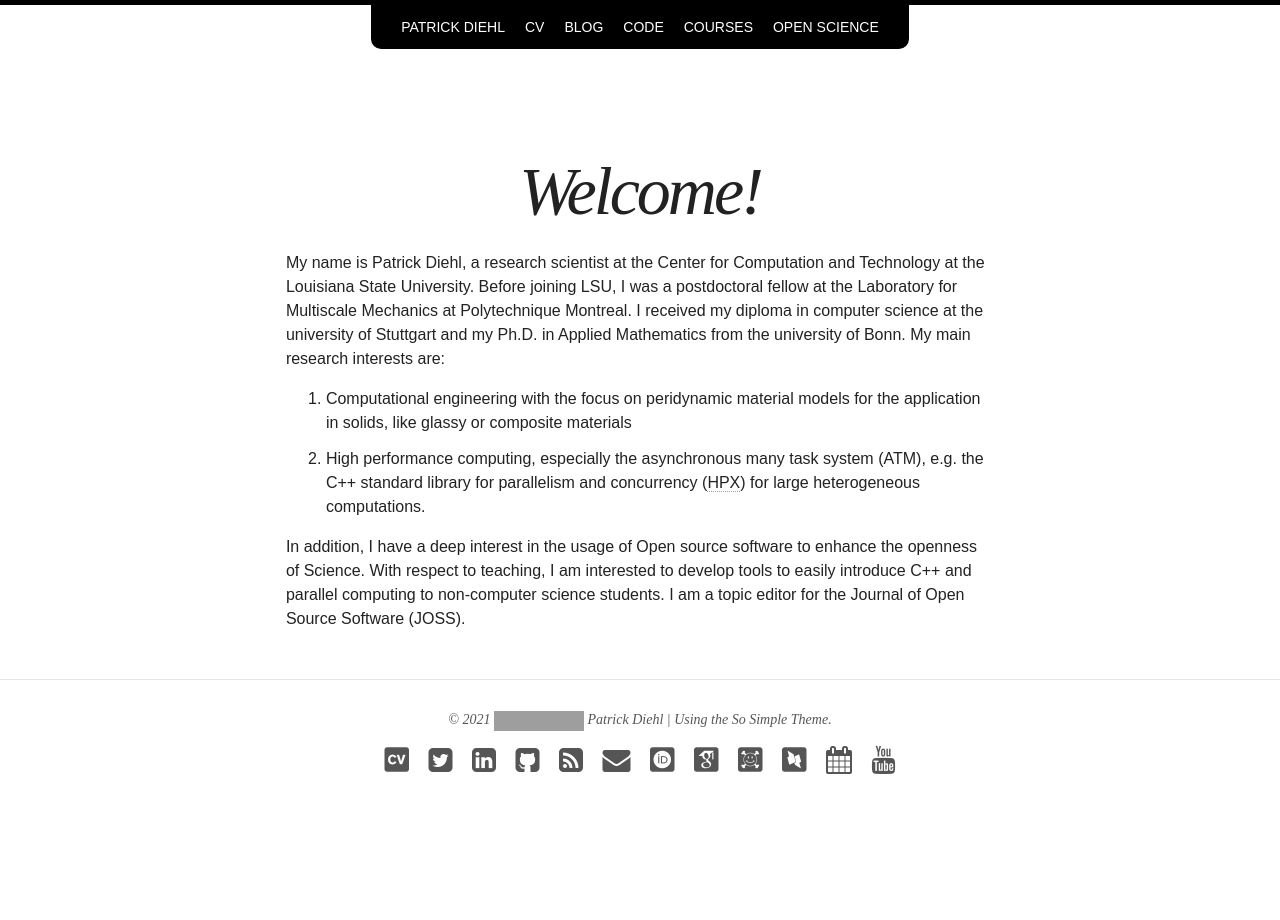
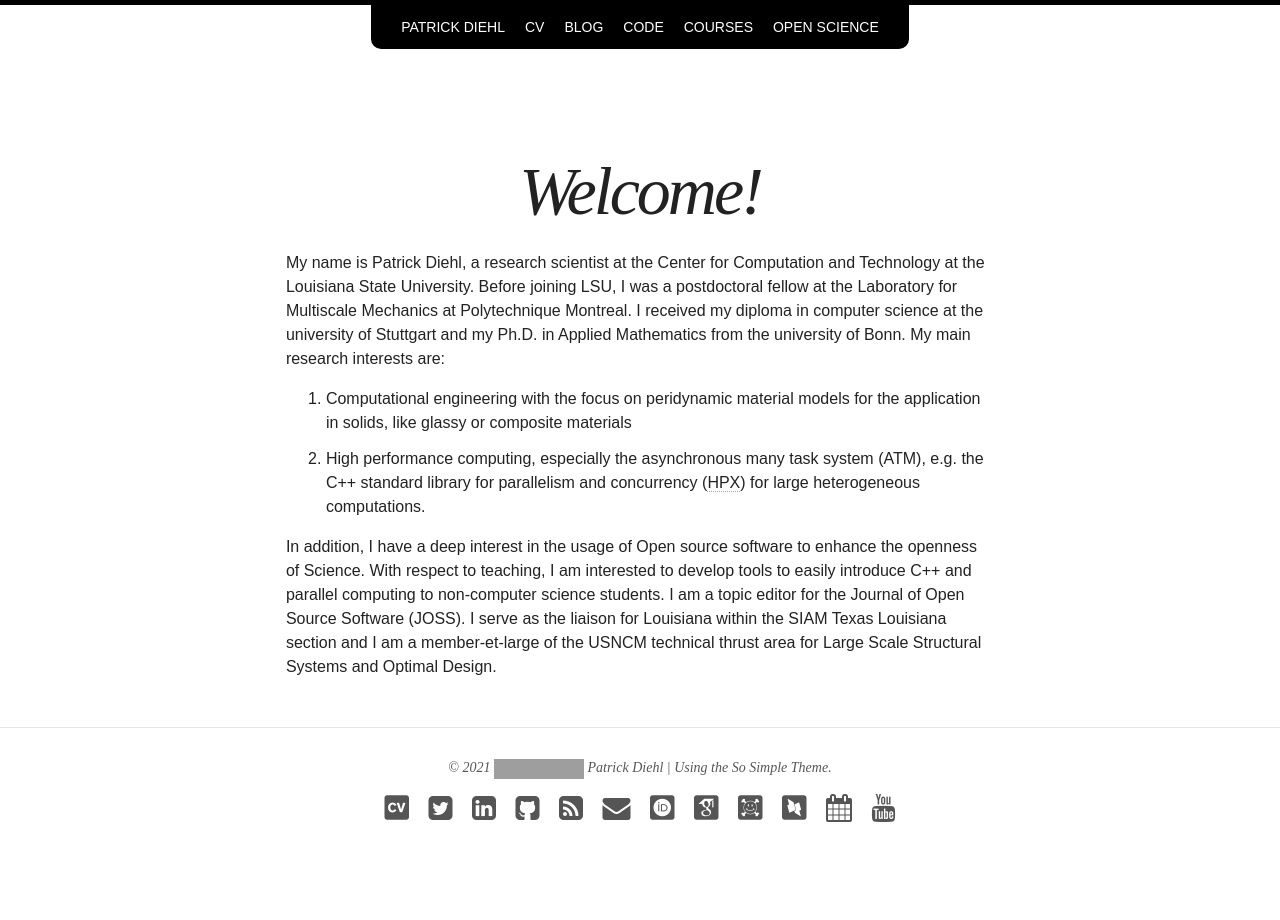
Before and after one commit to diehlpk/diehlpk.github.io, a Jekyll site: the page built from index.html, in a window 1280 px wide. Built offline with Jekyll 4.4.1, drawn with Linux system fonts in a browser that asks for light colours; nearby versions of some CDN libraries; some web fonts are replaced; grey boxes are pictures that could not be loaded.

Commit message:
Update index

```diff
--- a/index.html
+++ b/index.html
@@ -10,4 +10,4 @@ My name is Patrick Diehl, a research scientist at the <a href="https://www.cct.l
 <li> High performance computing, especially the asynchronous many task system (ATM), e.g. the C++ standard library for parallelism and concurrency (<a href="https://github.com/STEllAR-GROUP/hpx">HPX</a>) for large heterogeneous computations.</li>
 </ol>
 
-In addition, I have a deep interest in the usage of <a href="https://flossforscience.github.io/">Open source software</a> to enhance the openness of Science. With respect to teaching, I am interested to develop <a href="https://osf.io/ag4sr/">tools</a> to easily introduce C++ and parallel computing to non-computer science students. I am a topic editor for the Journal of Open Source Software (<a href="https://joss.theoj.org/">JOSS</a>).
+In addition, I have a deep interest in the usage of <a href="https://flossforscience.github.io/">Open source software</a> to enhance the openness of Science. With respect to teaching, I am interested to develop <a href="https://osf.io/ag4sr/">tools</a> to easily introduce C++ and parallel computing to non-computer science students. I am a topic editor for the Journal of Open Source Software (<a href="https://joss.theoj.org/">JOSS</a>). I serve as the liaison for Louisiana within the SIAM Texas Louisiana section and I am a member-et-large of the USNCM technical thrust area for Large Scale Structural Systems and Optimal Design.
```
